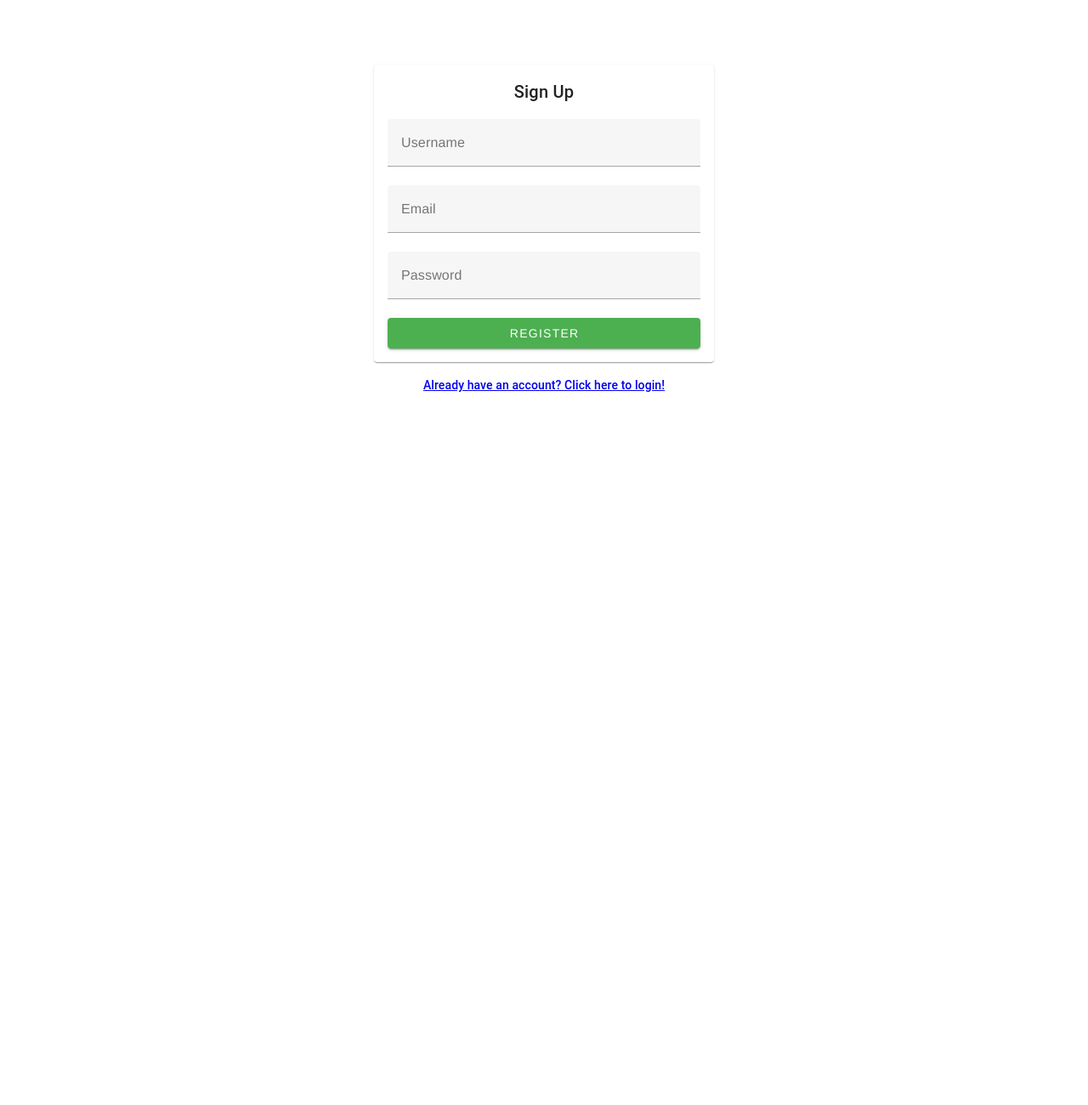
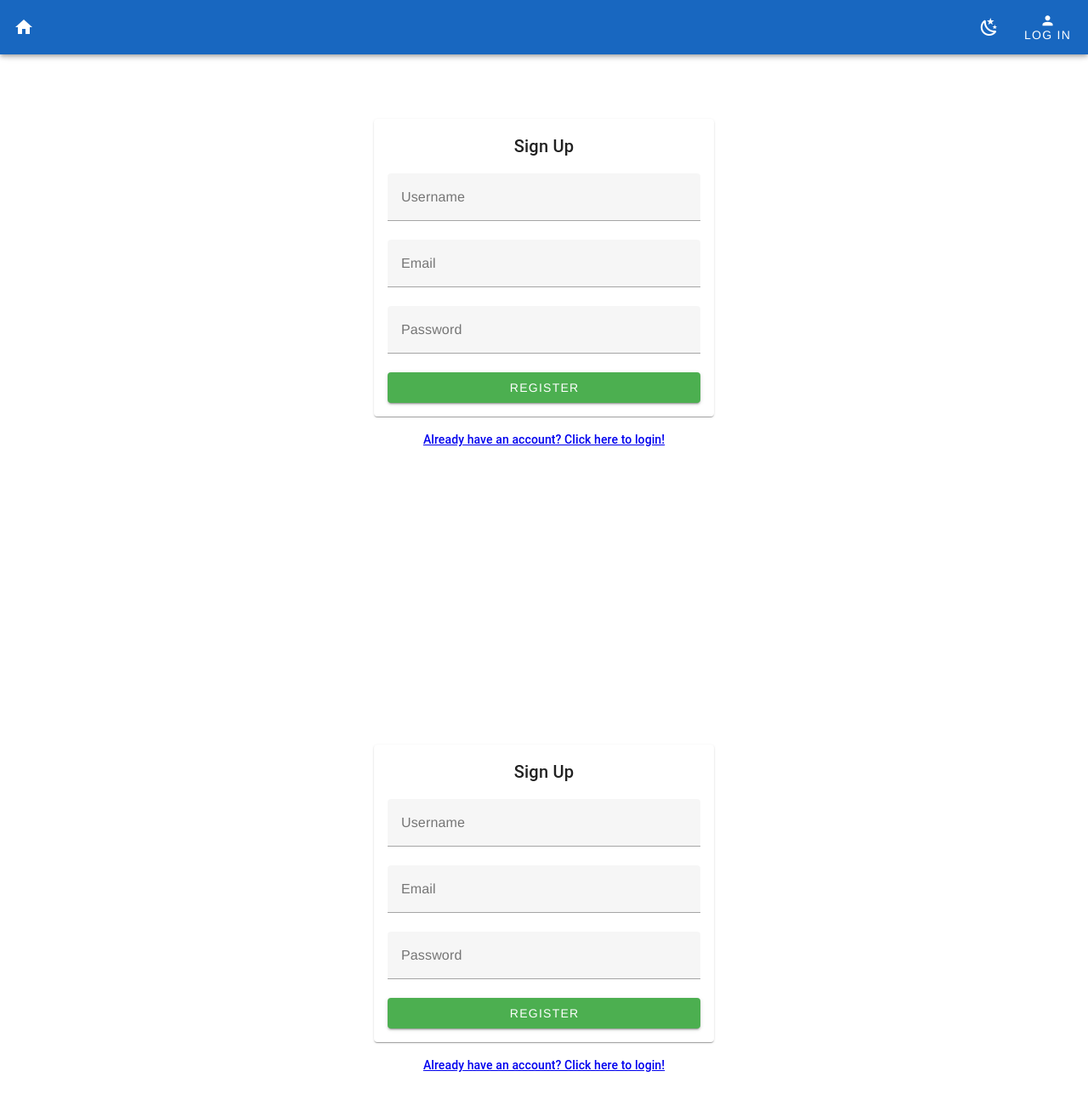
Before and after one commit to mariops03/vue-vuetify-mongo-app, a Vue app in the folder web/: page /signup in a window 1280 px wide. Shown: the whole page at 85% size. Before the commit the page ends 800 px from the top, so only its background shows below. Built offline with nearby package versions, Linux system fonts and the light colour scheme; no server answers.

Commit message:
Update signup rules, added dark mode

```diff
--- a/web/package.json
+++ b/web/package.json
@@ -48,4 +48,5 @@
     "not dead",
     "not ie 11"
   ]
+
 }
--- a/web/public/index.html
+++ b/web/public/index.html
@@ -4,8 +4,8 @@
     <meta charset="utf-8">
     <meta http-equiv="X-UA-Compatible" content="IE=edge">
     <meta name="viewport" content="width=device-width,initial-scale=1.0">
-    <link rel="icon" href="<%= BASE_URL %>favicon.ico">
-    <title><%= htmlWebpackPlugin.options.title %></title>
+    <link rel="icon" type="image/png" href="../src/assets/logo.png">
+    <title>GYM EXERCISES</title>
   </head>
   <body>
     <noscript>
--- a/web/src/App.vue
+++ b/web/src/App.vue
@@ -1,8 +1,23 @@
 <template>
-  <router-view/>
+  <div>
+    <Navbar />
+    <router-view />
+  </div>
 </template>
 
 <script>
+import Navbar from "./components/NavBar.vue";
+export default {
+  data() {
+    return {
+      user: null,
+    };
+  },
+  components: {
+    Navbar,
+  },
+};
+
 </script>
 
 <style>
@@ -14,4 +29,8 @@
   color: #2c3e50;
   margin-top: 60px;
 }
+
+.remove-top-margin {
+  margin-top: 0 !important;
+}
 </style>
--- a/web/src/components/DefaultLayout.vue
+++ b/web/src/components/DefaultLayout.vue
@@ -1,15 +1,9 @@
 <template>
-    <div>
-        <Navbar/>
-    </div>
+<div>
+    <router-view></router-view>
+</div>
 </template>
 
 <script>
-import Navbar from "./NavBar"
 
-export default {
-    components: {
-        Navbar
-    }
-}
 </script>
--- a/web/src/components/ExcersiseCard.vue
+++ b/web/src/components/ExcersiseCard.vue
@@ -1,5 +1,5 @@
 <template>
-    <v-card class="pa-2 ma-4" max-width="280" hover>
+  <v-card class="pa-2 ma-auto" max-width="280" min-height hover>
     <v-img :src="exercise.image" aspect-ratio="2.75"></v-img>
     <v-card-title>{{ exercise.name }}</v-card-title>
     <v-card-subtitle>{{ exercise.description }}</v-card-subtitle>
--- a/web/src/components/NavBar.vue
+++ b/web/src/components/NavBar.vue
@@ -14,6 +14,12 @@
           <v-icon>mdi-cog</v-icon>
         </v-btn>
 
+          <v-btn icon @click="toggleTheme">
+            <v-icon>{{
+              darkTheme ? "mdi-weather-sunny" : "mdi-weather-night"
+            }}</v-icon>
+          </v-btn>
+
         <v-menu v-if="user">
           <template v-slot:activator="{ on, attrs }">
             <v-btn text v-bind="attrs" v-on="on">
@@ -22,11 +28,6 @@
               </div>
             </v-btn>
           </template>
-          <v-list>
-            <v-list-item @click="opcion1">
-              <v-list-item-title>Opción 1</v-list-item-title>
-            </v-list-item>
-          </v-list>
         </v-menu>
         <v-btn v-if="user" @click="logout" icon>
           <v-icon>mdi-logout</v-icon>
@@ -44,38 +45,40 @@
 </template>
 
 <script>
-import axios from "axios";
+import { ref, onMounted } from 'vue';
+import axios from 'axios';
+import { useTheme } from 'vuetify';
 
 export default {
-  data() {
-    return {
-      user: null,
-    };
-  },
-  async created() {
-    await this.getUser();
-  },
-  methods: {
-    async getUser() {
+  setup() {
+    const user = ref(null);
+    const theme = useTheme();
+    const darkTheme = ref(theme.value === 'dark'); // Añade esta línea
+
+    const getUser = async () => {
       try {
         const response = await axios.get("http://localhost:3001/auth/user", {
           withCredentials: true,
         });
-        this.user = response.data;
+        user.value = response.data;
       } catch (error) {
         console.error("Error al obtener el usuario:", error);
       }
-    },
-    navigateHome() {
+    };
+
+    const navigateHome = () => {
       this.$router.push({ name: "Home" });
-    },
-    navigateToSettings() {
+    };
+
+    const navigateToSettings = () => {
       this.$router.push({ name: "Settings" });
-    },
-    navigateToLogin() {
+    };
+
+    const navigateToLogin = () => {
       this.$router.push({ name: "Login" });
-    },
-    async logout() {
+    };
+
+    const logout = async () => {
       try {
         await axios.post(
           "http://localhost:3001/auth/logout",
@@ -84,11 +87,28 @@ export default {
             withCredentials: true,
           }
         );
-        this.user = null;
+        user.value = null;
       } catch (error) {
         console.error("Error al cerrar sesión:", error);
       }
-    },
-  },
+    };
+
+    const toggleTheme = () => {
+      theme.global.name.value = theme.global.current.value.dark ? 'light' : 'dark'
+      darkTheme.value = theme.value === 'dark';
+    };
+
+    onMounted(getUser);
+
+    return {
+      user,
+      navigateHome,
+      navigateToSettings,
+      navigateToLogin,
+      logout,
+      toggleTheme,
+      darkTheme // Añade esta línea
+    };
+  }
 };
 </script>
--- a/web/src/views/HomeView.vue
+++ b/web/src/views/HomeView.vue
@@ -1,20 +1,17 @@
 <template>
   <div>
-    <h1>BIENVENIDO A HOME</h1>
+    <h1>EJERCICIOS DISPONIBLES</h1>
+    <v-container>
     <v-row justify="center">
       <v-col v-for="(exercise, index) in exercises" :key="index" cols="12" sm="6" md="4" lg="3" xl="2">
         <ExcersiseCardVue :exercise="exercise" />
       </v-col>
     </v-row>
     <div v-if="exercises.length === 0">No hay ejercicios disponibles.</div>
+  </v-container>
   </div>
 </template>
 
-<style scoped>
-.exercise-row {
-  margin: -8px; /* Ajusta según sea necesario */
-}
-</style>
 
 <script>
 import axios from "axios";
--- a/web/src/views/LoginView.vue
+++ b/web/src/views/LoginView.vue
@@ -1,9 +1,9 @@
 <template>
   <div>
-    <v-container fluid>
+    <v-container>
       <v-row align="center" justify="center">
         <v-col cols="12" sm="8" md="4">
-          <v-card>
+          <v-card class="mt-10">
             <v-card-title class="text-h6 grey pa-4">Login</v-card-title>
             <v-card-text>
               <v-form @submit.prevent="login">
--- a/web/src/views/SignUpView.vue
+++ b/web/src/views/SignUpView.vue
@@ -4,12 +4,33 @@
       <v-row align="center" justify="center">
         <v-col cols="12" sm="8" md="4">
           <v-card>
-            <v-card-title class="text-h6 grey lighten-2 pa-4">Sign Up</v-card-title>
+            <v-card-title class="text-h6 grey lighten-2 pa-4"
+              >Sign Up</v-card-title
+            >
             <v-card-text>
               <v-form @submit.prevent="register">
-                <v-text-field v-model="username" label="Username" outlined required></v-text-field>
-                <v-text-field v-model="email" label="Email" type="email" outlined required></v-text-field>
-                <v-text-field v-model="password" label="Password" type="password" outlined required></v-text-field>
+                <v-text-field
+                  v-model="username"
+                  label="Username"
+                  :rules="usernameRules"
+                  required
+                ></v-text-field>
+                <v-text-field
+                  v-model="email"
+                  label="Email"
+                  type="email"
+                  :rules="emailRules"
+                  outlined
+                  required
+                ></v-text-field>
+                <v-text-field
+                  v-model="password"
+                  label="Password"
+                  type="password"
+                  :rules="passwordRules"
+                  outlined
+                  required
+                ></v-text-field>
                 <v-btn type="submit" color="success" class="mr-4" block>
                   Register
                 </v-btn>
@@ -23,7 +44,9 @@
     <v-row justify="center">
       <v-col cols="12" sm="8" md="4">
         <div class="text-center text-subtitle-2">
-          <router-link to="/login">Already have an account? Click here to login!</router-link>
+          <router-link to="/login"
+            >Already have an account? Click here to login!</router-link
+          >
         </div>
       </v-col>
     </v-row>
@@ -52,34 +75,45 @@ export default {
       password: "",
       registrationMessage: "",
       registrationMessageType: "",
+      usernameRules: [(v) => !!v || "El nombre de usuario es requerido"],
+      emailRules: [
+        (v) => !!v || "El correo electrónico es requerido",
+        (v) => /.+@.+\..+/.test(v) || "El correo electrónico debe ser válido",
+      ],
+      passwordRules: [
+        (v) => !!v || "La contraseña es requerida",
+        (v) =>
+          (v && v.length >= 8) ||
+          "La contraseña debe tener al menos 8 caracteres",
+      ],
     };
   },
   methods: {
     async register() {
       try {
-        const response = await fetch('http://localhost:3001/auth/signup', {
-          method: 'POST',
+        const response = await fetch("http://localhost:3001/auth/signup", {
+          method: "POST",
           headers: {
-            'Content-Type': 'application/json',
+            "Content-Type": "application/json",
           },
           body: JSON.stringify({
             username: this.username,
             email: this.email,
-            password: this.password
+            password: this.password,
           }),
         });
 
         const data = await response.json();
 
         if (data.success) {
-          this.showRegistrationMessage(data.message, 'success');
-          this.$router.push ({ name: 'Home' });
+          this.showRegistrationMessage(data.message, "success");
+          this.$router.push({ name: "Home" });
         } else {
-          this.showRegistrationMessage(data.message, 'error');
+          this.showRegistrationMessage(data.message, "error");
         }
       } catch (error) {
         console.error("Error during registration:", error);
-        this.showRegistrationMessage('Internal server error', 'error');
+        this.showRegistrationMessage("Internal server error", "error");
       }
     },
     showRegistrationMessage(message, type) {
@@ -96,10 +130,12 @@ export default {
 </script>
 
 <style>
-.fade-enter-active, .fade-leave-active {
+.fade-enter-active,
+.fade-leave-active {
   transition: opacity 3s;
 }
-.fade-enter, .fade-leave-to {
+.fade-enter,
+.fade-leave-to {
   opacity: 0;
 }
 </style>
--- a/web/vue.config.js
+++ b/web/vue.config.js
@@ -1,4 +1,5 @@
 const { defineConfig } = require('@vue/cli-service')
 module.exports = defineConfig({
-  transpileDependencies: true
+  transpileDependencies: true,
+  lintOnSave: false,
 })
```
Also changed, not shown: web/src/components/DarkModeToggle.vue (added, +47 -0 lines), web/src/assets/logo.png, 1 other file (tests, documents, lock files or other folders). Lines whose indentation alone changed are shown as unchanged.
